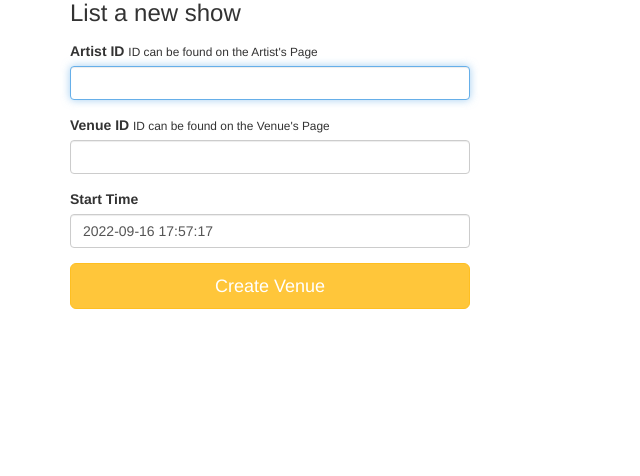
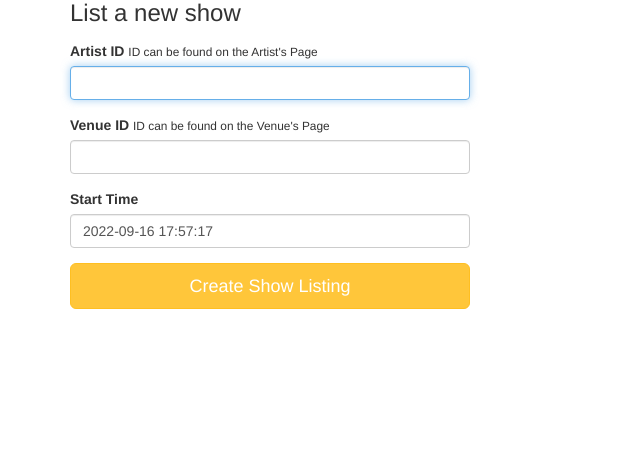
Before and after one commit to PatProMath/alx_fyyur, a Flask app: page /shows/create in a window 1280 px wide. Shown: the part 95-571 px from the top of the page, without its empty margins (0-640 px from the left). Run offline with Flask 2, Linux system fonts and the light colour scheme; parts of the project's set-up code (start-up, migrations or seed data) failed here and were passed over; some libraries are stand-ins or nearby versions.

Commit message:
Update the views and change project structure

```diff
--- a/app.py
+++ b/app.py
@@ -13,7 +13,7 @@ from flask_migrate import Migrate
 import logging
 from logging import Formatter, FileHandler
 from forms import *
-from models import Artist, Venue, Show
+
 #----------------------------------------------------------------------------#
 # App Config.
 #----------------------------------------------------------------------------#
@@ -54,10 +54,12 @@ app.jinja_env.filters['datetime'] = format_datetime
 # Controllers.
 #----------------------------------------------------------------------------#
 
+import models
+
 @app.route('/')
 def index():
-  all_artists=Artist.query.order_by(db.desc(Artist.created_at)).limit(10).all()
-  all_venues= Venue.query.order_by(db.desc(Venue.created_at)).limit(10).all()
+  all_artists=models.Artist.query.order_by(db.desc(models.Artist.created_at)).limit(10).all()
+  all_venues= models.Venue.query.order_by(db.desc(models.Venue.created_at)).limit(10).all()
   return render_template('pages/home.html', artists=all_artists, venues=all_venues)
 
 
@@ -78,18 +80,18 @@ def venues():
   #   venues = fields.List(fields.Nested(VenueSchema, many=True))
 
   def upcoming_shows(id, city, state):
-    num_of_shows = Venue.query\
-      .with_entities(Venue.id, Show.start_time)\
-      .join(Show, id == Show.venue_id)\
-      .join(Artist, Artist.id == Show.artist_id)\
-      .filter( (Show.start_time > datetime.now()) &
-        (Venue.city==city) &
-        (Venue.state==state) )\
+    num_of_shows = models.Venue.query\
+      .with_entities(models.Venue.id, models.Show.start_time)\
+      .join(models.Show, id == models.Show.venue_id)\
+      .join(models.Artist, models.Artist.id == models.Show.artist_id)\
+      .filter( (models.Show.start_time > datetime.now()) &
+        (models.Venue.city==city) &
+        (models.Venue.state==state) )\
       .count()
     return num_of_shows
 
-  dist_locale=Venue.query.with_entities((Venue.id), (Venue.city) , (Venue.state) )\
-    .distinct().order_by(Venue.city).order_by(Venue.state).all()
+  dist_locale=models.Venue.query.with_entities((models.Venue.id), (models.Venue.city) , (models.Venue.state) )\
+    .distinct().order_by(models.Venue.city).order_by(models.Venue.state).all()
   print(dist_locale)
 
   all_locations = []
@@ -99,7 +101,7 @@ def venues():
     city = result.city
     state = result.state
 
-    all_venues=Venue.query.filter(Venue.city==city, Venue.state==state).all()
+    all_venues=models.Venue.query.filter(models.Venue.city==city, models.Venue.state==state).all()
 
     for a_venue in all_venues:
       if result.city==a_venue.city and result.state==a_venue.state: #My issue is getting another result set of all venues for me to compare their location against.
@@ -130,19 +132,19 @@ def venues():
 @app.route('/venues/search', methods=['POST'])
 def search_venues():
   def upcoming_shows(id):
-    num_of_shows = Venue.query\
-      .with_entities(Venue.id, Show.start_time)\
-      .join(Show, id == Show.venue_id)\
-      .join(Artist, Artist.id == Show.artist_id)\
-      .filter( (Show.start_time > datetime.now()))\
+    num_of_shows = models.Venue.query\
+      .with_entities(models.Venue.id, models.Show.start_time)\
+      .join(models.Show, id == models.Show.venue_id)\
+      .join(models.Artist, models.Artist.id == models.Show.artist_id)\
+      .filter( (models.Show.start_time > datetime.now()))\
       .count()
     return num_of_shows
 
   search_term=request.form.get('search_term', '')
 
-  search = Venue.query.filter(Venue.name.ilike(r"%{}%".format(search_term))   |
-                        Venue.city.ilike(r"%{}%".format(search_term))    |
-                        Venue.state.ilike(r"%{}%".format(search_term))).order_by(Venue.id)
+  search = models.Venue.query.filter(models.Venue.name.ilike(r"%{}%".format(search_term))   |
+                        models.Venue.city.ilike(r"%{}%".format(search_term))    |
+                        models.Venue.state.ilike(r"%{}%".format(search_term))).order_by(models.Venue.id)
   search_results = search.all()
   count_of_results = search.count()
 
@@ -167,18 +169,18 @@ def search_venues():
 @app.route('/venues/<int:venue_id>')
 def show_venue(venue_id):
   id = venue_id
-  venue = Venue.query.get(id)
+  venue = models.Venue.query.get(id)
   venue_dict_data = venue._asdict()
 
   shows_list = list(
-    Show.query.with_entities(Show.artist_id, Artist.name.label('artist_name'), Artist.image_link.label('image_link'), Show.start_time)\
-      .filter(Show.artist_id == Artist.id, Show.venue_id == id)
+    models.Show.query.with_entities(models.Show.artist_id, models.Artist.name.label('artist_name'), models.Artist.image_link.label('image_link'), models.Show.start_time)\
+      .filter(models.Show.artist_id == models.Artist.id, models.Show.venue_id == id)
       .all()
   )
 # shows_list = list(
-#     Venue.query.with_entities(Venue.id, Artist.id, Artist.name, Artist.image_link,Show.start_time)\
-#       .join(Show, venue.id == Show.venue_id)
-#       .join(Artist, Artist.id == Show.artist_id).all()
+#     models.Venue.query.with_entities(models.Venue.id, models.Artist.id, models.Artist.name, models.Artist.image_link,models.Show.start_time)\
+#       .join(models.Show, venue.id == models.Show.venue_id)
+#       .join(models.Artist, models.Artist.id == models.Show.artist_id).all()
 #   ) ERROR: sqlalchemy.exc.InvalidRequestError: Can't determine which FROM clause to join from, there are multiple FROMS which can join to this entity. Please use the .select_from() method to establish an explicit left side, as well as providing an explicit ON clause if not present already to help resolve the ambiguity.
 # sqlalchemy.exc.ProgrammingError: (psycopg2.errors.DuplicateAlias) table name "artists" specified more than once
 # GIVES ISSUES, BUT I DON'T KNOW WHY! What are the BEST PRACTICES IN FLASK-SQLALCHEMY?
@@ -220,7 +222,7 @@ def show_venue(venue_id):
 
   return render_template('pages/show_venue.html', venue=venue_dict_data)
 
-#  Create Venue
+#  Create models.Venue
 #  ----------------------------------------------------------------
 
 @app.route('/venues/create', methods=['GET'])
@@ -244,7 +246,7 @@ def create_venue_submission():
   else: #If there are no errors from the validations
 
     try:
-      venue=Venue(
+      venue=models.Venue(
         name = form.name.data,
         city = form.city.data,
         state = form.state.data,
@@ -259,11 +261,11 @@ def create_venue_submission():
       )
       db.session.add(venue)
       db.session.commit()
-      flash(f'Venue ' + request.form['name'] + ' was successfully listed!', 'success')
+      flash(f'models.Venue ' + request.form['name'] + ' was successfully listed!', 'success')
     except Exception:
       print(sys.exc_info())
       db.session.rollback()
-      flash(f'An error occurred. Venue ' + form.name.data + ' could not be listed.', 'error')
+      flash(f'An error occurred. models.Venue ' + form.name.data + ' could not be listed.', 'error')
     finally:
       db.session.close()
     return render_template('pages/home.html')
@@ -273,14 +275,14 @@ def create_venue_submission():
 @app.route('/venues/<venue_id>/delete', methods=['GET','DELETE'])
 def delete_venue(venue_id):
   try:
-    venue_to_delete = Venue.query.get_or_404(venue_id, description="There is no venue with ID {}".format(venue_id))
+    venue_to_delete = models.Venue.query.get_or_404(venue_id, description="There is no venue with ID {}".format(venue_id))
     db.session.delete(venue_to_delete)
     db.session.commit()
     flash(f'The venue was successfully deleted!')
   except Exception:
     print(sys.exc_info())
     db.session.rollback()
-    flash(f'Venue could not be deleted')
+    flash(f'models.Venue could not be deleted')
   finally:
     db.session.close()
   return redirect(url_for('index', artists=artists, venues=venues))
@@ -289,7 +291,7 @@ def delete_venue(venue_id):
 #  ----------------------------------------------------------------
 @app.route('/artists')
 def artists():
-  all_artists = Artist.query.with_entities(Artist.id, Artist.name).all()
+  all_artists = models.Artist.query.with_entities(models.Artist.id, models.Artist.name).all()
 
   all_artists_list = []
   for an_artist in all_artists:
@@ -304,19 +306,19 @@ def artists():
 @app.route('/artists/search', methods=['POST'])
 def search_artists():
   def upcoming_shows(id):
-    num_of_shows = Artist.query\
-      .with_entities(Artist.id, Show.start_time)\
-      .join(Show, id == Show.artist_id)\
-      .join(Venue, Venue.id == Show.venue_id)\
-      .filter( (Show.start_time > datetime.now())) \
+    num_of_shows = models.Artist.query\
+      .with_entities(models.Artist.id, models.Show.start_time)\
+      .join(models.Show, id == models.Show.artist_id)\
+      .join(models.Venue, models.Venue.id == models.Show.venue_id)\
+      .filter( (models.Show.start_time > datetime.now())) \
       .count()
     return num_of_shows
 
   search_term=request.form.get('search_term', '')
 
-  search = Artist.query.filter(Artist.name.ilike(r"%{}%".format(search_term))     |
-                Artist.city.ilike(r"%{}%".format(search_term))  |
-                Artist.state.ilike(r"%{}%".format(search_term))).order_by(Artist.id)
+  search = models.Artist.query.filter(models.Artist.name.ilike(r"%{}%".format(search_term))     |
+                models.Artist.city.ilike(r"%{}%".format(search_term))  |
+                models.Artist.state.ilike(r"%{}%".format(search_term))).order_by(models.Artist.id)
   search_results = search.all()
   count_of_results = search.count()
 
@@ -340,13 +342,13 @@ def search_artists():
 @app.route('/artists/<int:artist_id>')
 def show_artist(artist_id):
   id = artist_id
-  artist = Artist.query.get(id)
+  artist = models.Artist.query.get(id)
   artist_dict_data = artist._asdict()
 
   shows_list = list(
-    Show.query.with_entities(Show.venue_id, Show.artist_id, Venue.name.label('venue_name'), Venue.image_link.label('image_link'), Show.start_time)\
-      .join(Venue, Venue.id == Show.venue_id )
-      .filter(Show.artist_id == id, Show.venue_id == Venue.id)
+    models.Show.query.with_entities(models.Show.venue_id, models.Show.artist_id, models.Venue.name.label('venue_name'), models.Venue.image_link.label('image_link'), models.Show.start_time)\
+      .join(models.Venue, models.Venue.id == models.Show.venue_id )
+      .filter(models.Show.artist_id == id, models.Show.venue_id == models.Venue.id)
       .all()
   )
 
@@ -392,7 +394,7 @@ def show_artist(artist_id):
 #  ----------------------------------------------------------------
 @app.route('/artists/<int:artist_id>/edit', methods=['GET'])
 def edit_artist(artist_id):
-  get_artist = Artist.query.get_or_404(artist_id, description='There is no artist data with the ID {}'.format(artist_id))
+  get_artist = models.Artist.query.get_or_404(artist_id, description='There is no artist data with the ID {}'.format(artist_id))
   artist_dict = get_artist._asdict()
 
   form = ArtistForm(data=artist_dict) # Or we can have form = ArtistForm(obj=get_artist)
@@ -403,7 +405,7 @@ def edit_artist(artist_id):
 @app.route('/artists/<int:artist_id>/edit', methods=['POST'])
 def edit_artist_submission(artist_id):
   id=artist_id
-  artist=Artist.query.get(id)
+  artist=models.Artist.query.get(id)
   form = ArtistForm(obj=artist)
   if request.method == 'POST': # Adding this check for a POST method proved to be the only
     #way to ensure that the application would accept the updated value instead of the old one.
@@ -423,18 +425,18 @@ def edit_artist_submission(artist_id):
         #https://wtforms.readthedocs.io/en/3.0.x/crash_course/?highlight=obj#editing-existing-objects
         #But it can be destructive.
         db.session.commit()
-        flash(f'Artist ' + form.name.data + ' was successfully edited!', 'success')
+        flash(f'models.Artist ' + form.name.data + ' was successfully edited!', 'success')
       except Exception:
         print(sys.exc_info())
         db.session.rollback()
-        flash(f'An error occurred. Artist ' + request.form['name'] + ' was not updated.', 'error')
+        flash(f'An error occurred. models.Artist ' + request.form['name'] + ' was not updated.', 'error')
       finally:
         db.session.close()
       return redirect(url_for('show_artist', artist_id=id))
 
 @app.route('/venues/<int:venue_id>/edit', methods=['GET'])
 def edit_venue(venue_id):
-  get_venue = Venue.query.get_or_404(venue_id)
+  get_venue = models.Venue.query.get_or_404(venue_id)
 
   form = VenueForm(obj=get_venue)
 
@@ -442,7 +444,7 @@ def edit_venue(venue_id):
 
 @app.route('/venues/<int:venue_id>/edit', methods=['POST'])
 def edit_venue_submission(venue_id):
-  venue=Venue.query.get(venue_id)
+  venue=models.Venue.query.get(venue_id)
   form = VenueForm(obj=venue)
   if request.method == 'POST':
     if form.validate_on_submit()==False or form.validate_venuephone(form.phone.data) == False:
@@ -457,17 +459,17 @@ def edit_venue_submission(venue_id):
 
         form.populate_obj(venue)
         db.session.commit()
-        flash(f'Artist ' + form.name.data + ' was successfully edited!', 'success')
+        flash(f'models.Artist ' + form.name.data + ' was successfully edited!', 'success')
       except Exception:
         print(sys.exc_info())
         db.session.rollback()
-        flash(f'An error occurred. Venue ' + request.form['name'] + ' was not updated.', 'error')
+        flash(f'An error occurred. models.Venue ' + request.form['name'] + ' was not updated.', 'error')
       finally:
         db.session.close()
       return redirect(url_for('show_venue', venue_id=venue_id))
 
 
-#  Create Artist
+#  Create models.Artist
 #  ----------------------------------------------------------------
 
 @app.route('/artists/create', methods=['GET'])
@@ -490,7 +492,7 @@ def create_artist_submission():
   else: #If there are no errors from the validations
 
     try:
-      artist=Artist(
+      artist=models.Artist(
         name = form.name.data,
         city = form.city.data,
         state = form.state.data,
@@ -504,29 +506,29 @@ def create_artist_submission():
       )
       db.session.add(artist)
       db.session.commit()
-      flash(f'Artist ' + form.name.data + ' was successfully listed!', 'success')
+      flash(f'models.Artist ' + form.name.data + ' was successfully listed!', 'success')
     except Exception:
       print(sys.exc_info())
       db.session.rollback()
-      flash(f'An error occurred. Artist ' + request.form['name'] + ' could not be listed.', 'error')
+      flash(f'An error occurred. models.Artist ' + request.form['name'] + ' could not be listed.', 'error')
     finally:
       db.session.close()
     return render_template('pages/home.html')
 
-#  Delete Artist
+#  Delete models.Artist
 #  ----------------------------------------------------------------
 
 @app.route('/artists/<artist_id>/delete', methods=['GET','DELETE'])
 def delete_artist(artist_id):
   try:
-    artist_to_delete = Artist.query.get_or_404(artist_id, description="There is no venue with ID {}".format(venue_id))
+    artist_to_delete = models.Artist.query.get_or_404(artist_id, description="There is no venue with ID {}".format(venue_id))
     db.session.delete(artist_to_delete)
     db.session.commit()
     flash(f'The artist was successfully deleted!')
   except Exception:
     print(sys.exc_info())
     db.session.rollback()
-    flash(f'Artist could not be deleted')
+    flash(f'models.Artist could not be deleted')
   finally:
     db.session.close()
   return redirect(url_for('index', artists=artists, venues=venues))
@@ -537,11 +539,11 @@ def delete_artist(artist_id):
 @app.route('/shows')
 def shows():
 
-  results = Show.query\
-    .with_entities(Show.venue_id, Venue.name.label('venue_name'), Show.artist_id, \
-      Artist.name.label('artist_name'), Artist.image_link, Show.start_time)\
-    .join(Artist, Show.artist_id == Artist.id)\
-    .join(Venue, Show.venue_id == Venue.id).all()
+  results = models.Show.query\
+    .with_entities(models.Show.venue_id, models.Venue.name.label('venue_name'), models.Show.artist_id, \
+      models.Artist.name.label('artist_name'), models.Artist.image_link, models.Show.start_time)\
+    .join(models.Artist, models.Show.artist_id == models.Artist.id)\
+    .join(models.Venue, models.Show.venue_id == models.Venue.id).all()
 
   show_list = []
   for show in results:
@@ -570,19 +572,19 @@ def create_show_submission():
     form.check_validshow(form.artist_id.data, form.venue_id.data) == True:
     try:
 
-      show = Show(
+      show = models.Show(
         artist_id =  form.artist_id.data,
         venue_id =  form.venue_id.data,
         start_time = form.start_time.data
       )
       db.session.add(show)
       db.session.commit()
-      flash(f'Show was successfully listed!', 'success')
+      flash(f'models.Show was successfully listed!', 'success')
 
     except Exception:
       print(sys.exc_info())
       db.session.rollback()
-      flash(f'An error occurred. Show could not be listed!', 'error')
+      flash(f'An error occurred. models.Show could not be listed!', 'error')
     finally:
       db.session.close()
 
--- a/forms.py
+++ b/forms.py
@@ -11,7 +11,6 @@ from wtforms import (
 )
 import phonenumbers
 from phonenumbers.phonenumberutil import NumberParseException
-from models import Artist, Venue, Show
 from wtforms.fields import TelField
 from wtforms.validators import DataRequired, ValidationError, StopValidation, URL
 
@@ -29,6 +28,8 @@ class ShowForm(FlaskForm):
     )
 
     def check_validshow(self, a_id, v_id):
+
+        from models import Artist, Venue
         a_id = self.artist_id.data
         v_id = self.venue_id.data
         artist = Artist.query.filter_by(id=a_id).all()
@@ -183,6 +184,7 @@ class VenueForm(FlaskForm):
             return False
 
     def check_for_venuename(self, a_name):
+        from models import Venue
         a_name = self.name.data
         existing_venues = Venue.query.filter_by(name=a_name).all()
         print(existing_venues)
@@ -322,6 +324,7 @@ class ArtistForm(FlaskForm):
 
 
     def check_for_artistname(self, a_name):
+        from models import Artist
         a_name = self.name.data
         existing_artist = Artist.query.filter_by(name=a_name).all()
         print(existing_artist)
--- a/templates/errors/404.html
+++ b/templates/errors/404.html
@@ -2,5 +2,7 @@
 {% block content %}
   <h1>Sorry ...</h1>
   <p>There's nothing here!</p>
+
+  <p> {{ description }} </p>
   <p><a href="{{url_for('index')}}">Back</a></p>
 {% endblock %}
--- a/templates/forms/edit_venue.html
+++ b/templates/forms/edit_venue.html
@@ -3,6 +3,7 @@
 {% block content %}
   <div class="form-wrapper">
     <form class="form" method="post" action="/venues/{{venue.id}}/edit">
+      {{ form.hidden_tag() }}
       <h3 class="form-heading">Edit venue <em>{{ venue.name }}</em> <a href="{{ url_for('index') }}" title="Back to homepage"><i class="fa fa-home pull-right"></i></a></h3>
       <div class="form-group">
         <label for="name">Name</label>
@@ -30,7 +31,7 @@
       <div class="form-group">
         <label for="genres">Genres</label>
         <small>Ctrl+Click to select multiple</small>
-        {{ form.genres(class_ = 'form-control', placeholder='Genres, separated by commas', autofocus = true) }}
+        {{ form.genres(class_ = 'form-control', placeholder='Genres, separated by commas', autofocus = true, size=15) }}
       </div>
       <div class="form-group">
           <label for="facebook_link">Facebook Link</label>
--- a/templates/forms/new_show.html
+++ b/templates/forms/new_show.html
@@ -1,8 +1,11 @@
 {% extends 'layouts/main.html' %}
 {% block title %}New Show Listing{% endblock %}
+
+
 {% block content %}
   <div class="form-wrapper">
-    <form method="post" class="form">
+    <form method="post" class="form" action="/shows/create">
+      {{ form.hidden_tag() }}
       <h3 class="form-heading">List a new show</h3>
       <div class="form-group">
         <label for="artist_id">Artist ID</label>
@@ -18,7 +21,7 @@
           <label for="start_time">Start Time</label>
           {{ form.start_time(class_ = 'form-control', placeholder='YYYY-MM-DD HH:MM', autofocus = true) }}
         </div>
-      <input type="submit" value="Create Venue" class="btn btn-primary btn-lg btn-block">
+      <input type="submit" value="Create Show Listing" class="btn btn-primary btn-lg btn-block">
     </form>
   </div>
 {% endblock %}
--- a/templates/layouts/main.html
+++ b/templates/layouts/main.html
@@ -60,7 +60,7 @@
                 <input class="form-control"
                   type="search"
                   name="search_term"
-                  placeholder="Find a venue"
+                  placeholder="Find a venue by name, city or state"
                   aria-label="Search">
               </form>
               {% endif %}
```
Also changed, not shown: other parts of templates/layouts/main.html (+24 -9 lines), templates/forms/edit_artist.html (+7 -6 lines), templates/forms/new_artist.html (+5 -2 lines), templates/forms/new_venue.html (+6 -2 lines), templates/pages/home.html (+35 -0 lines), templates/pages/show_artist.html (+6 -3 lines), templates/pages/show_venue.html (+5 -2 lines), __init__.py (added), templates/pages/delete.html (added).
